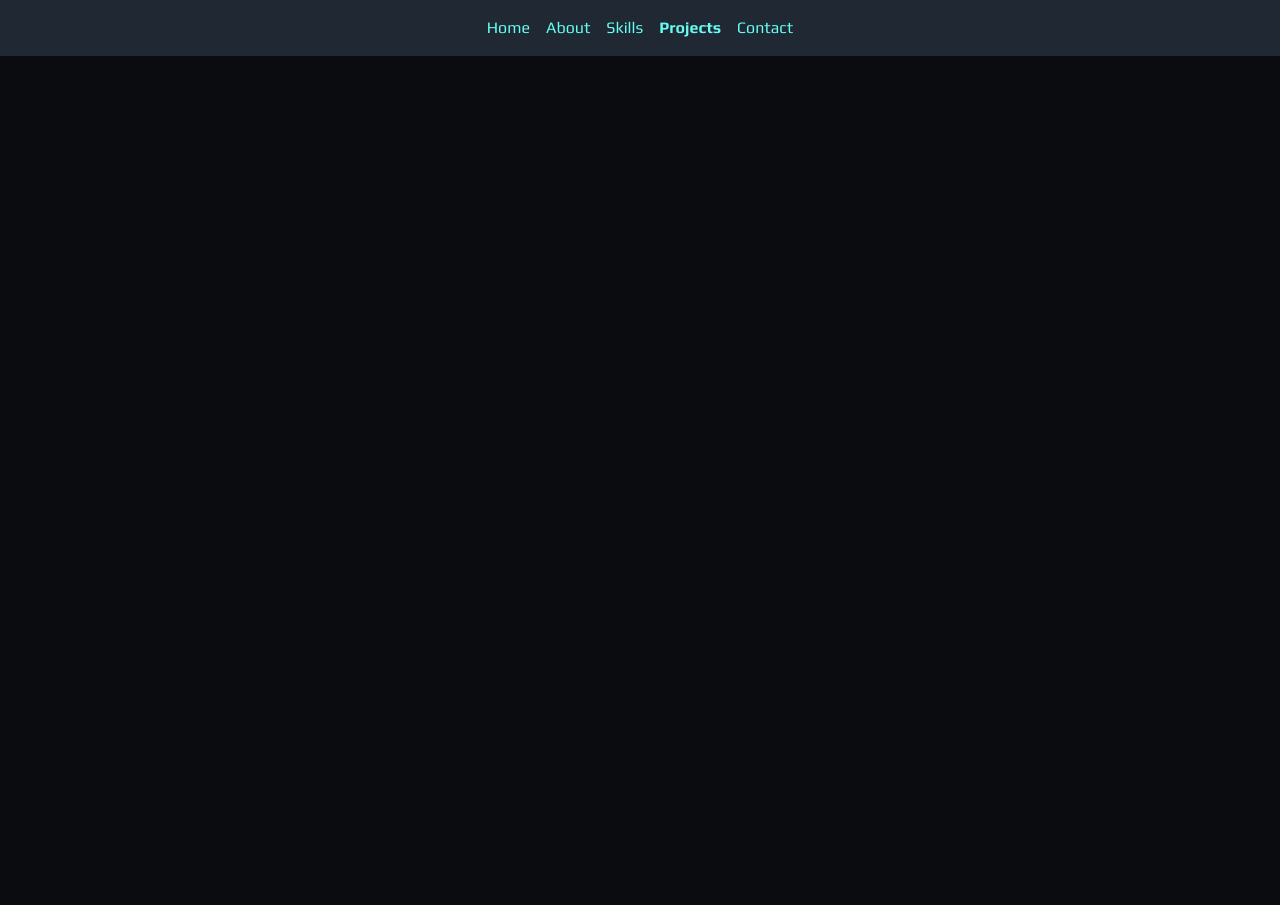
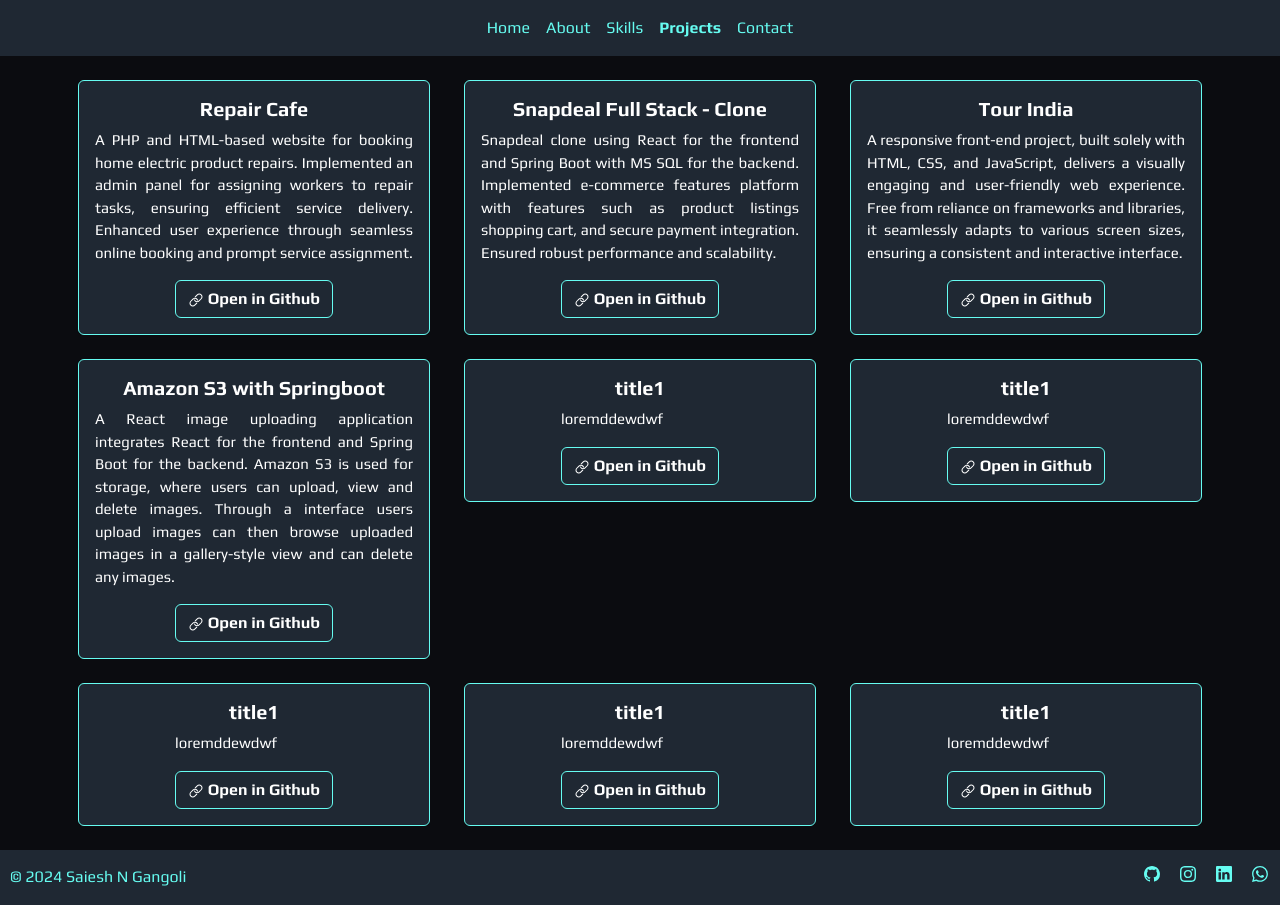
Before and after one commit to Saiesh-N-Gangoli/saiesh-portfolio, a React (Create React App) app: page /projects in a window 1280 px wide. Before the commit the page ends 800 px from the top, so only its background shows below. Built offline with nearby package versions, Linux system fonts and the light colour scheme.

Commit message:
Added projects component

```diff
--- a/src/Contact/ContactForm.js
+++ b/src/Contact/ContactForm.js
@@ -21,7 +21,7 @@
        <form className="contact-form" ref={form} onSubmit={handleSubmit}>
        <div className="form-group">
         <div className="form-field">
-          <label htmlFor="firstName">First Name *</label>
+          <label htmlFor="firstName">Name *</label>
           <input type="text" id="firstName" name="user_name" required/>
         </div>
       </div>
--- /dev/null
+++ b/src/Projects/Project.css
@@ -0,0 +1,39 @@
+.project-container{
+    flex-wrap: wrap;
+    margin: auto;
+    width: 100%;
+    display: flex;
+    justify-content: center;
+}
+
+.project-card{
+    margin-right: 17px;
+    margin-left: 17px;
+    background-color: #1F2833 !important;
+    justify-content: center;
+    align-items: center;
+    color: #fff !important;
+    border: 1px solid #66FCF1 !important;
+}
+
+.project-button{
+    background-color: #1F2833 !important;
+    border: 1px solid #66FCF1 !important;
+    font-weight: bold !important;
+}
+
+.project-container{
+    display: flex;
+    justify-content: center;
+}
+
+.content{
+    text-align: justify !important;
+    font-size: 15px;
+}
+
+.project-button:hover{
+    background-color: #66FCF1 !important;
+    color: #1F2833 !important;
+    font-weight: bold;
+}
--- a/src/Projects/Project.js
+++ b/src/Projects/Project.js
@@ -1,11 +1,37 @@
-import React from 'react'
+import React from "react";
+import ProjectCardTemplate from "./ProjectCardTemplate";
+import "./Project.css";
+import Footer from "../Footer-Design/Footer";
 
 const Project = () => {
   return (
-    <div>
+    <React.Fragment>
+    <div className="project-container mt-4">
+      <ProjectCardTemplate
+        title={"Repair Cafe"}
+        content={
+          "A PHP and HTML-based website for booking home electric product repairs. Implemented an admin panel for assigning workers to repair tasks, ensuring efficient service delivery. Enhanced user experience through seamless online booking and prompt service assignment."
+        }
+      />
 
+      <ProjectCardTemplate title={"Snapdeal Full Stack - Clone"}
+      content={"Snapdeal clone using React for the frontend and Spring Boot with MS SQL for the backend. Implemented e-commerce features platform with features such as product listings shopping cart, and secure payment integration. Ensured robust performance and scalability."} />
+
+      <ProjectCardTemplate title={"Tour India"}
+      content={"A responsive front-end project, built solely with HTML, CSS, and JavaScript, delivers a visually engaging and user-friendly web experience. Free from reliance on frameworks and libraries, it seamlessly adapts to various screen sizes, ensuring a consistent and interactive interface."} />
+
+      <ProjectCardTemplate title={"Amazon S3 with Springboot"}
+      content={"A React image uploading application integrates React for the frontend and Spring Boot for the backend. Amazon S3 is used for storage, where users can upload, view and delete images. Through a interface users upload images can then browse uploaded images in a gallery-style view and can delete any images."} />
+
+      <ProjectCardTemplate title={"title1"} content={"loremddewdwf"} />
+      <ProjectCardTemplate title={"title1"} content={"loremddewdwf"} />
+      <ProjectCardTemplate title={"title1"} content={"loremddewdwf"} />
+      <ProjectCardTemplate title={"title1"} content={"loremddewdwf"} />
+      <ProjectCardTemplate title={"title1"} content={"loremddewdwf"} />
     </div>
-  )
-}
+    <Footer/>
+    </React.Fragment>
+  );
+};
 
-export default Project
+export default Project;
--- /dev/null
+++ b/src/Projects/ProjectCardTemplate.js
@@ -0,0 +1,22 @@
+import React from 'react'
+import { Button, Card} from 'react-bootstrap'
+import './Project.css'
+import { IoIosLink } from "react-icons/io";
+
+const ProjectCardTemplate = ({title, content}) => {
+  return (
+    <div>
+      <Card style={{ width: '22rem' }} className='project-card mb-4 play-regular'>
+      <Card.Body>
+        <Card.Title className='fw-bold text-center'>{title}</Card.Title>
+        <Card.Text className='content'>{content}</Card.Text>
+        <div className='project-container'>
+        <Button className='project-button'><IoIosLink/> Open in Github</Button>
+        </div>
+      </Card.Body>
+    </Card>
+    </div>
+  )
+}
+
+export default ProjectCardTemplate
--- a/src/index.css
+++ b/src/index.css
@@ -14,6 +14,9 @@
   -webkit-font-smoothing: antialiased;
   -moz-osx-font-smoothing: grayscale;
   background-color: #0B0C10 !important;
+  box-sizing: border-box;
+  margin: 0;
+  padding: 0;
 }
 
 code {
```
